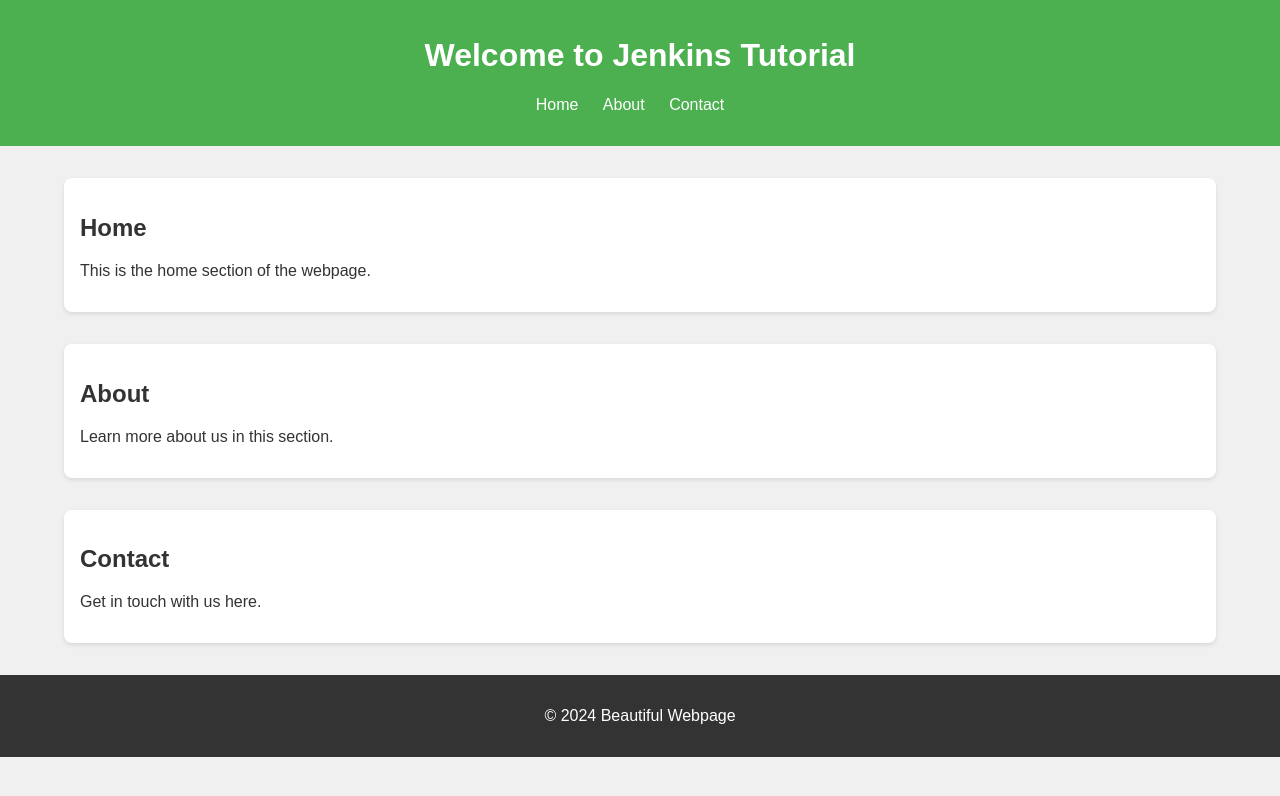
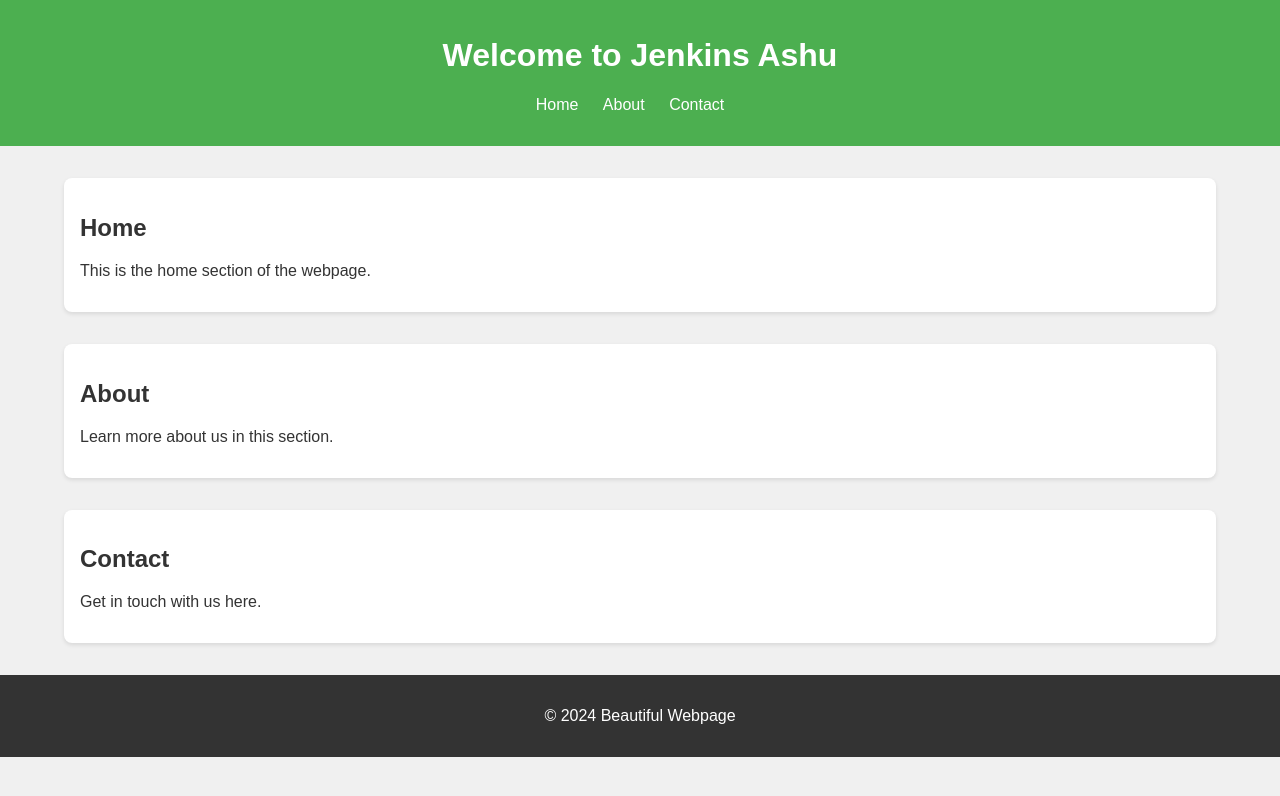
Before and after one commit to ashu-gfx/jenkins, a plain HTML site: page index.html in a window 1280 px wide. Drawn offline with Linux system fonts and the light colour scheme.

Commit message:
Update index.html

```diff
--- a/index.html
+++ b/index.html
@@ -51,7 +51,7 @@
 </head>
 <body>
     <header>
-        <h1>Welcome to Jenkins Tutorial</h1>
+        <h1>Welcome to Jenkins Ashu</h1>
         <nav>
             <ul>
                 <li><a href="#home">Home</a></li>
```
